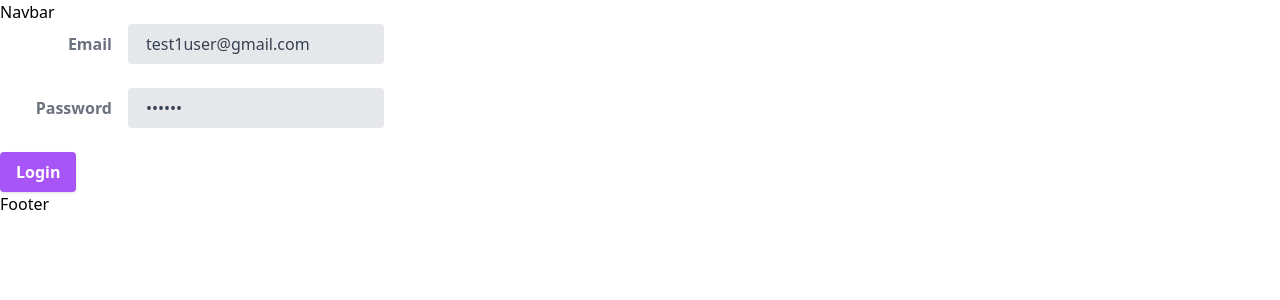
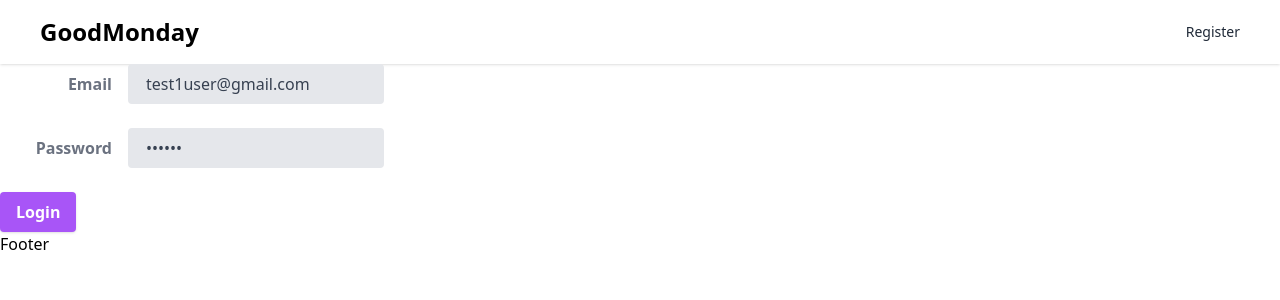
Before and after one commit to HunterJS-bit/goodmonday_js, a React (Vite) app: page /login in a window 1280 px wide. Shown: the top 300 px of the page. Built offline with nearby package versions, Linux system fonts and the light colour scheme.

Commit message:
feat(auth): update navbar

```diff
--- a/src/components/common/Navbar.tsx
+++ b/src/components/common/Navbar.tsx
@@ -1,10 +1,37 @@
 import React from 'react';
+import { useNavigate, useLocation } from 'react-router-dom';
+import { useAuth } from '../../context/AuthContext';
+
+const Navbar = () => {
 
 
-const Navbar = () => {
+    const { logOut, loggedUser } = useAuth();
+
+    const navigate = useNavigate();
+
+    const goToRegister = () => {
+        navigate('/register');
+    }
+
+
     return (
-        <h1>Navbar</h1>
+        <nav>
+            <div className="">
+                <div className="flex justify-between h-16 px-10 shadow items-center">
+                    <div className="flex items-center space-x-8">
+                        <h1 className="text-xl lg:text-2xl font-bold cursor-pointer">GoodMonday</h1>
+                    </div>
+                    <div className="flex space-x-4 items-center">
+                        {!loggedUser && <a className="text-gray-800 text-sm" >Register</a>}
+                        {loggedUser &&
+                            <a className="bg-indigo-600 px-4 py-2 rounded text-white hover:bg-indigo-500 text-sm"
+                                onClick={logOut}
+                            >LogOut</a>}
+                    </div>
+                </div>
+            </div>
+        </nav>
     )
 }
 
-export default Navbar;
+export default Navbar;// yes, again
--- a/src/context/AuthContext.tsx
+++ b/src/context/AuthContext.tsx
@@ -9,6 +9,7 @@ const AuthProvider = ({ children }) => {
     const [loggedUser, setLoggedUser] = useLocalState('loggedUser', '');
 
     const navigate = useNavigate();
+
 
     const logIn = async (token: string) => {
         if (token) {
```
Also changed, not shown: src/pages/Home.tsx (+8 -2 lines), 1 other file (tests, documents, lock files or other folders).
